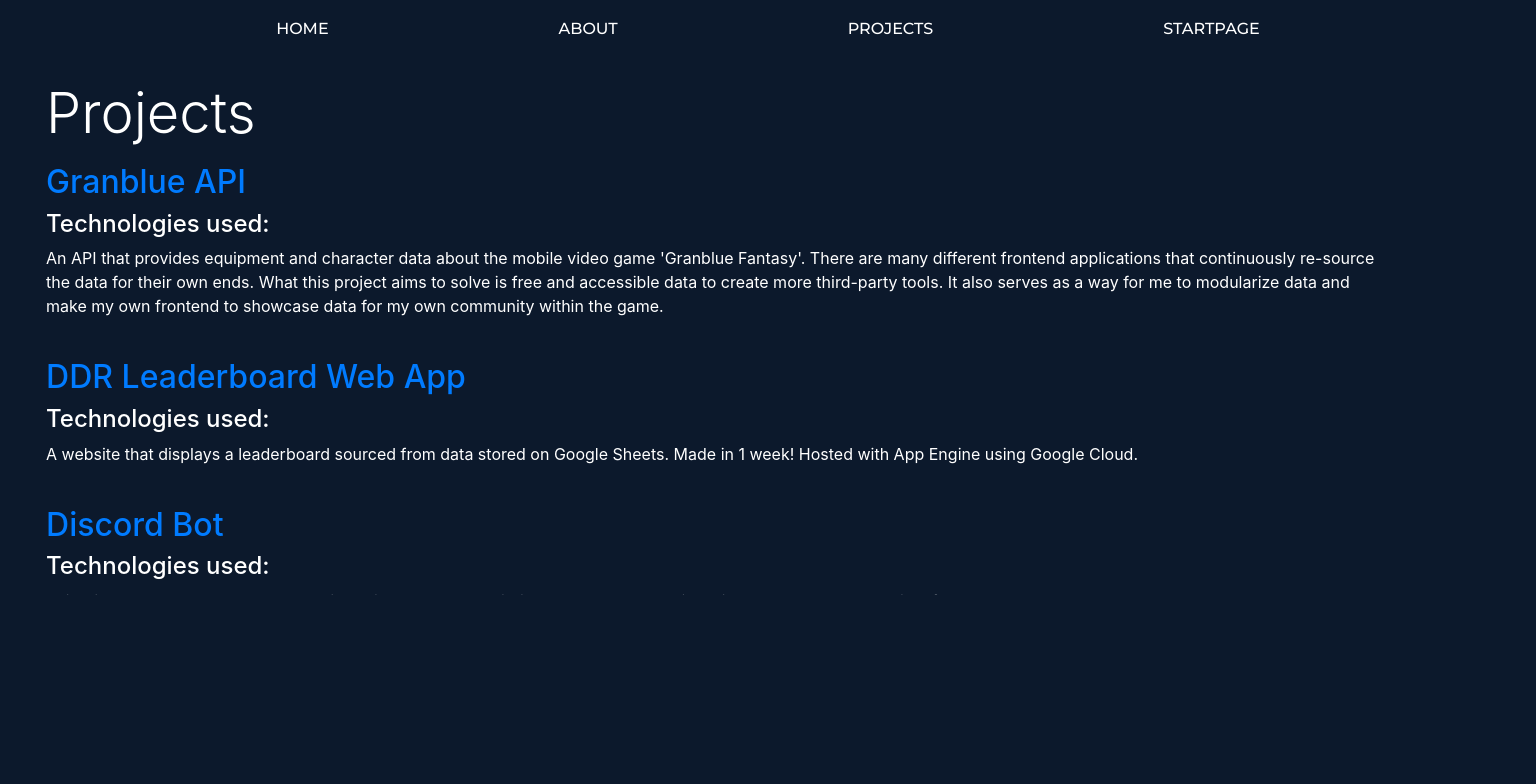
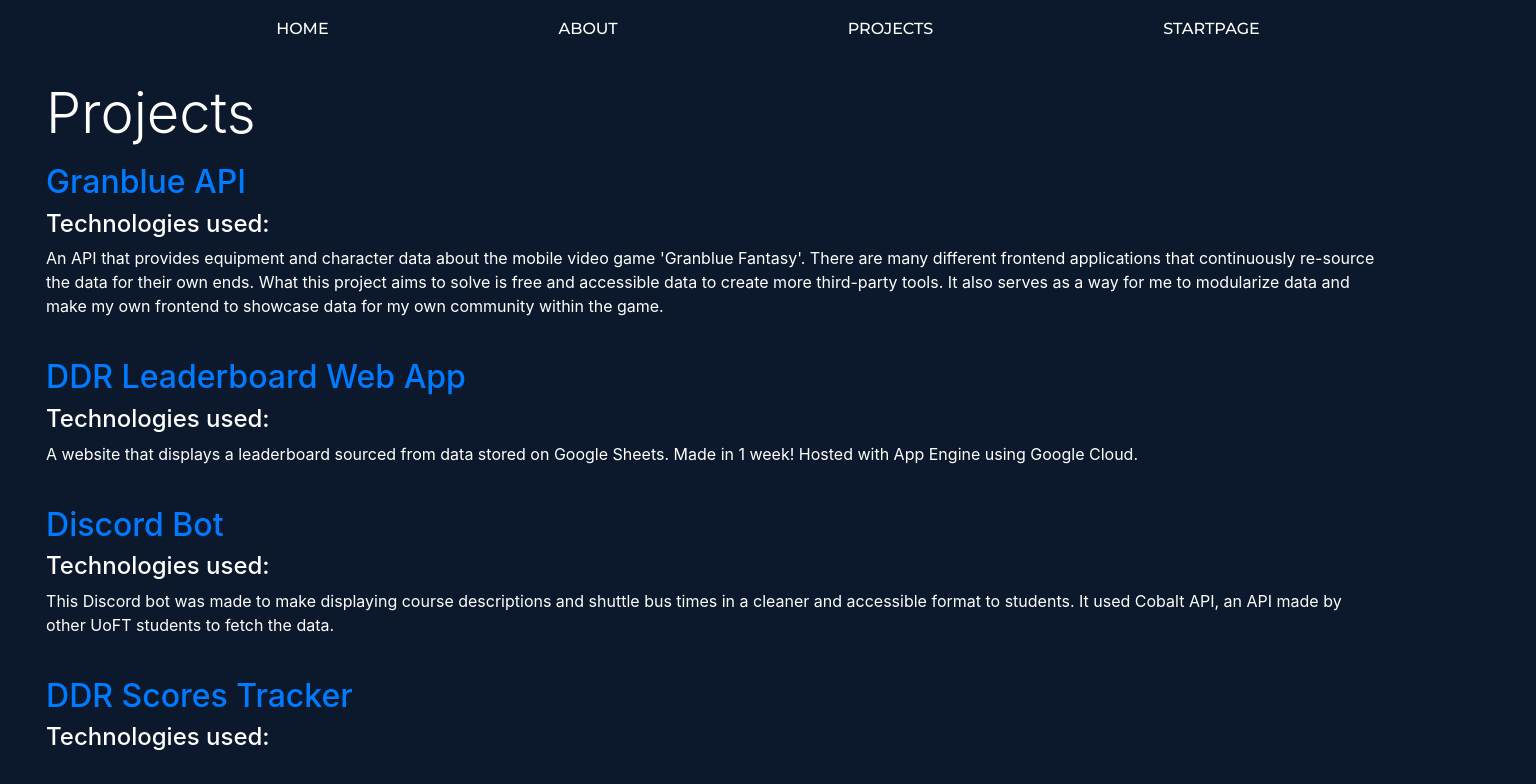
Before and after one commit to miiwo/miiwo.github.io, a Next.js app: page /projects in a window 1536 px wide. Shown: the top 784 px of the page. Built offline with nearby package versions, Linux system fonts and the light colour scheme.

Commit message:
Update project css to be proper height on desktop

```diff
--- a/src/stylesheets/projects.css
+++ b/src/stylesheets/projects.css
@@ -55,3 +55,10 @@
         height: 100vh;
     }
 }
+
+@media only screen and (min-width: 1500px) {
+    .projects-centered {
+        height: 75vh;
+    }
+
+}
```
